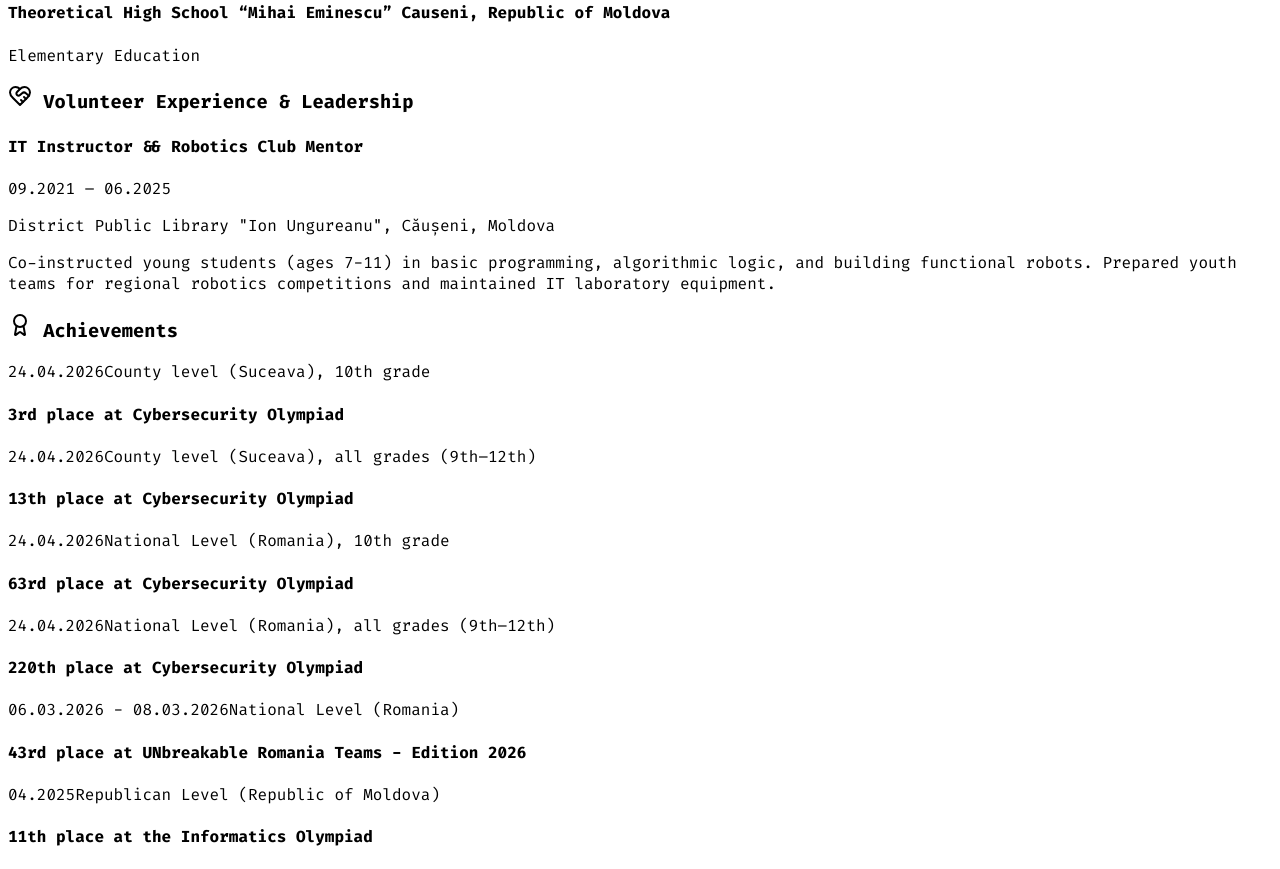
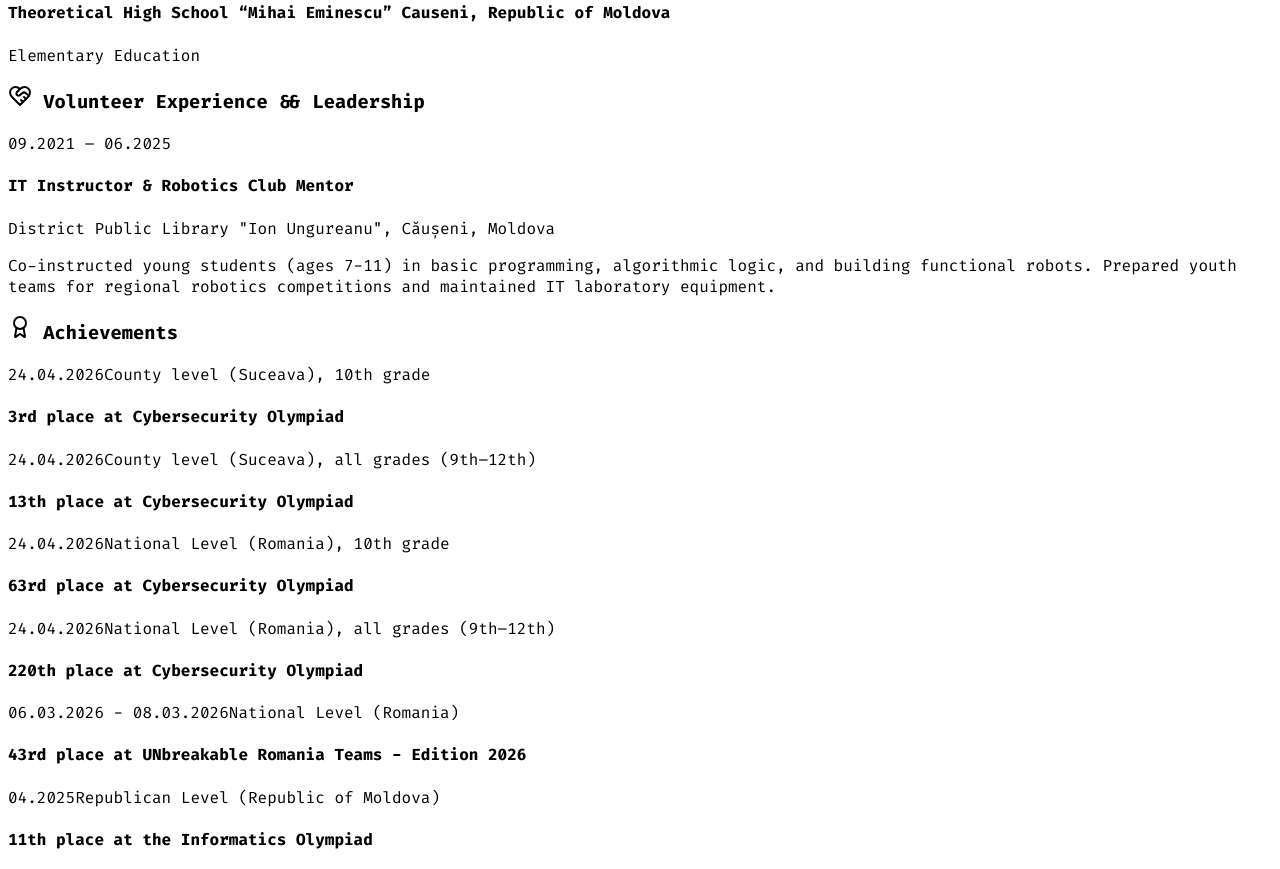
Before and after one commit to SerafimLupan/Serafim_Lupan-v2, a React (Vite) app in the folder client/: page / in a window 1280 px wide. Shown: the part 1840-2709 px from the top of the page. Built offline with nearby package versions, Linux system fonts and the light colour scheme; a web font is replaced by a local one.

Commit message:
backup 2026.09.16 08:21 PM

```diff
--- a/client/src/data.ts
+++ b/client/src/data.ts
@@ -62,7 +62,7 @@ P"Ybmmd"   \`Mbmmd' .JMML.   \`Moo9^Yo..JMML.  .JMML..JMML  JMML  JMML.    .JMMm
     volunteering: [
       {
         period: "09.2021 – 06.2025",
-        role: "IT Instructor && Robotics Club Mentor",
+        role: "IT Instructor & Robotics Club Mentor",
         institution: 'District Public Library "Ion Ungureanu", Căușeni, Moldova',
         details: "Co-instructed young students (ages 7-11) in basic programming, algorithmic logic, and building functional robots. Prepared youth teams for regional robotics competitions and maintained IT laboratory equipment."
       }
--- a/client/src/pages/Home.tsx
+++ b/client/src/pages/Home.tsx
@@ -234,29 +234,33 @@ const onSubmit = async (data: z.infer<typeof insertContactMessageSchema>) => {
                 </div>
               </div>
 
-                      {/* Volunteer Experience */}
+                        {/* Volunteer Experience */}
               <div>
                 <h3 className="text-2xl font-bold text-white mb-8 flex items-center">
-                  <HeartHandshake className="mr-3 text-primary" /> Volunteer Experience & Leadership
+                  <HeartHandshake className="mr-3 text-primary" /> Volunteer Experience && Leadership
                 </h3>
-                <div className="space-y-4">
+                <div className="space-y-8 border-l border-primary/20 ml-3 pl-8 relative">
                   {siteData?.experience?.volunteering?.map((vol, idx) => (
-                    <Card key={idx} delay={idx * 0.1} className="py-4 px-6 border-l-4 border-l-primary/50 bg-black/60">
-                      <div className="flex flex-col sm:flex-row justify-between items-start sm:items-center mb-1 gap-1">
-                        <h4 className="text-lg text-white font-bold">{vol.role}</h4>
-                        <span className="text-primary text-xs font-bold font-mono px-2 py-0.5 border border-primary/30">
-                          {vol.period}
-                        </span>
-                      </div>
-                      <p className="text-primary/80 text-xs mb-2 font-mono">{vol.institution}</p>
-                      <p className="text-gray-400 text-sm leading-relaxed">{vol.details}</p>
-                    </Card>
+                    <motion.div
+                      key={idx}
+                      initial={{ opacity: 0, x: -20 }}
+                      whileInView={{ opacity: 1, x: 0 }}
+                      viewport={{ once: false }}
+                      transition={{ delay: idx * 0.1 }}
+                      className="relative"
+                    >
+                      <span className="absolute -left-[39px] top-1 h-5 w-5 rounded-full bg-black border-2 border-primary" />
+                      <span className="text-primary text-sm font-bold tracking-widest">{vol.period}</span>
+                      <h4 className="text-xl text-white font-bold mt-1">{vol.role}</h4>
+                      <p className="text-primary/80 text-sm font-semibold mt-0.5">{vol.institution}</p>
+                      <p className="text-gray-400 mt-2 text-sm leading-relaxed">{vol.details}</p>
+                    </motion.div>
                   ))}
                 </div>
               </div>
             </div>
 
-                          {/*Achievements */}
+                          {/* Achievements */}
             <div>
               <h3 className="text-2xl font-bold text-white mb-8 flex items-center">
                 <Award className="mr-3 text-primary" /> Achievements
```
